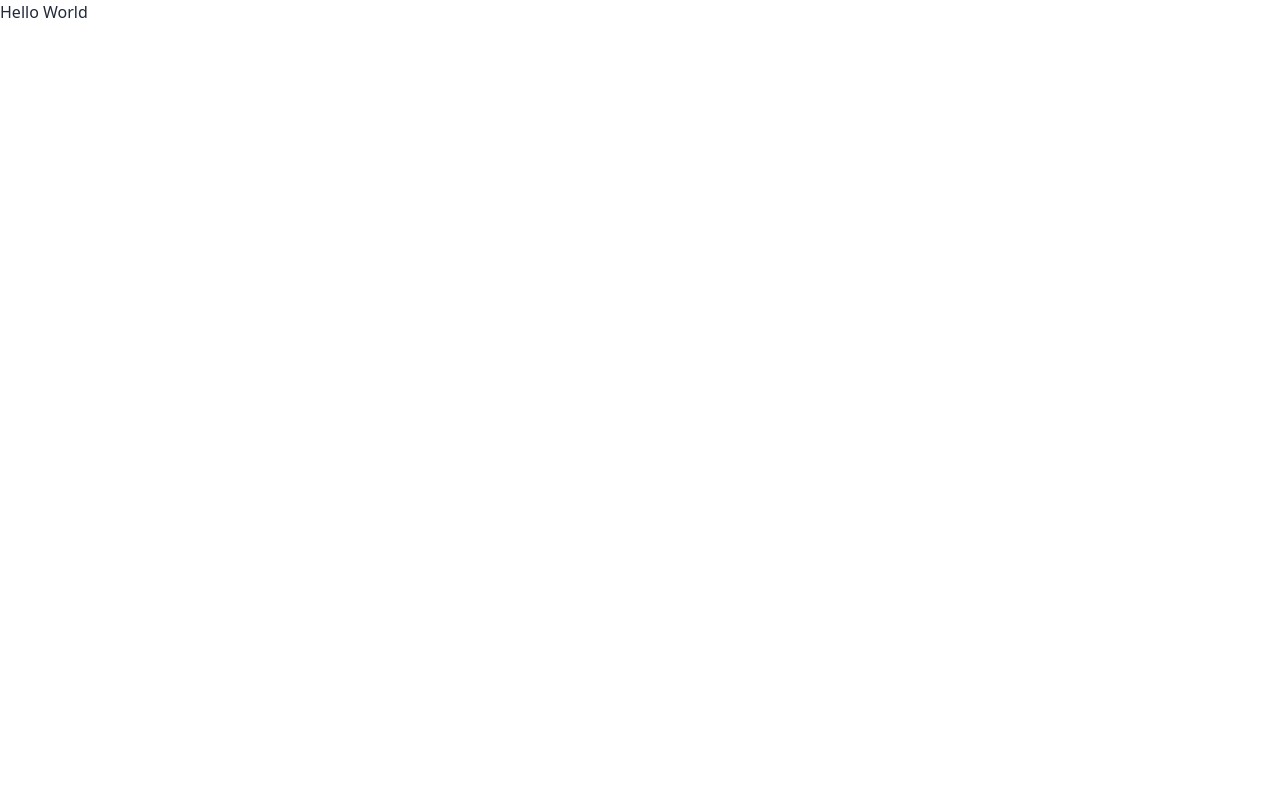
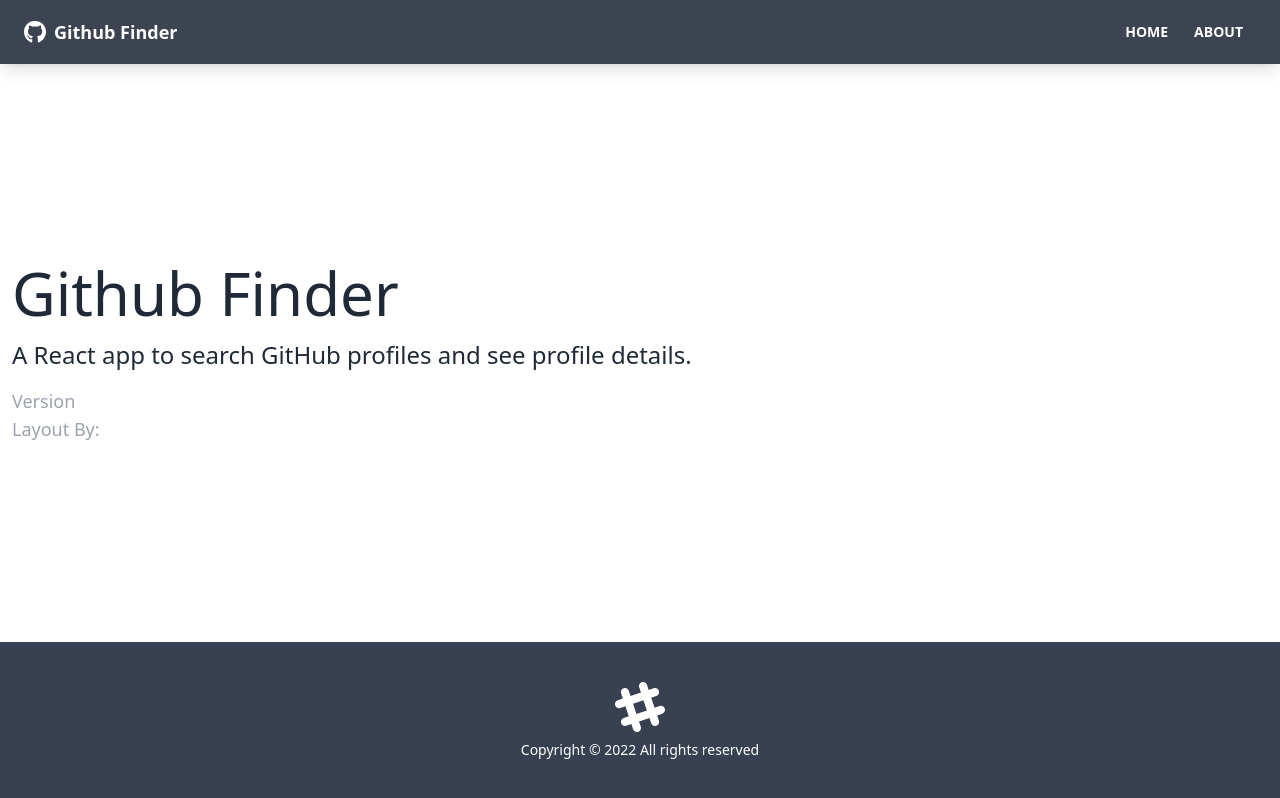
Before and after one commit to rPhase/github-finder-v2, a React (Create React App) app: page /about in a window 1280 px wide. Built offline with nearby package versions, Linux system fonts and the light colour scheme; the HTML template or start-up script is replaced by a standard one.

Commit message:
Set up basic layout and routes

```diff
--- a/package.json
+++ b/package.json
@@ -6,8 +6,11 @@
     "autoprefixer": "^10.4.8",
     "daisyui": "^2.25.0",
     "postcss": "^8.4.16",
+    "prop-types": "^15.8.1",
     "react": "^18.2.0",
     "react-dom": "^18.2.0",
+    "react-icons": "^4.4.0",
+    "react-router-dom": "^6.3.0",
     "react-scripts": "5.0.1",
     "tailwindcss": "^3.1.8"
   },
--- a/public/index.html
+++ b/public/index.html
@@ -10,34 +10,13 @@
       content="Web site created using create-react-app"
     />
     <link rel="apple-touch-icon" href="%PUBLIC_URL%/logo192.png" />
-    <!--
-      manifest.json provides metadata used when your web app is installed on a
-      user's mobile device or desktop. See https://developers.google.com/web/fundamentals/web-app-manifest/
-    -->
+
     <link rel="manifest" href="%PUBLIC_URL%/manifest.json" />
-    <!--
-      Notice the use of %PUBLIC_URL% in the tags above.
-      It will be replaced with the URL of the `public` folder during the build.
-      Only files inside the `public` folder can be referenced from the HTML.
 
-      Unlike "/favicon.ico" or "favicon.ico", "%PUBLIC_URL%/favicon.ico" will
-      work correctly both with client-side routing and a non-root public URL.
-      Learn how to configure a non-root public URL by running `npm run build`.
-    -->
-    <title>React App</title>
+    <title>Github Finder v2</title>
   </head>
   <body>
     <noscript>You need to enable JavaScript to run this app.</noscript>
     <div id="root"></div>
-    <!--
-      This HTML file is a template.
-      If you open it directly in the browser, you will see an empty page.
-
-      You can add webfonts, meta tags, or analytics to this file.
-      The build step will place the bundled scripts into the <body> tag.
-
-      To begin the development, run `npm start` or `yarn start`.
-      To create a production bundle, use `npm run build` or `yarn build`.
-    -->
   </body>
 </html>
--- a/src/App.js
+++ b/src/App.js
@@ -1,8 +1,26 @@
+import { BrowserRouter as Router, Routes, Route } from 'react-router-dom';
+import Footer from './components/layout/Footer';
+import Navbar from './components/layout/Navbar';
+import About from './pages/About';
+import Home from './pages/Home';
+import NotFound from './pages/NotFound';
+
 function App() {
   return (
-    <div>
-      <h1>Hello World</h1>
-    </div>
+    <Router>
+      <div className='flex flex-col justify-between h-screen'>
+        <Navbar />
+        <main className='container mx-auto px-3 pb-12'>
+          <Routes>
+            <Route path='/' element={<Home />} />
+            <Route path='/about' element={<About />} />
+            <Route path='/notfound' element={<NotFound />} />
+            <Route path='/*' element={<NotFound />} />
+          </Routes>
+        </main>
+        <Footer />
+      </div>
+    </Router>
   );
 }
 
--- /dev/null
+++ b/src/components/layout/Footer.jsx
@@ -0,0 +1,24 @@
+function Footer() {
+  const footerYear = new Date().getFullYear();
+
+  return (
+    <footer className='footer p-10 bg-gray-700 text-primary-content footer-center'>
+      <div>
+        <svg
+          width='50'
+          height='50'
+          viewBox='0 0 24 24'
+          xmlns='http://www.w3.org/2000/svg'
+          fillRule='evenodd'
+          clipRule='evenodd'
+          className='inline-block fill-current'
+        >
+          <path d='M22.672 15.226l-2.432.811.841 2.515c.33 1.019-.209 2.127-1.23 2.456-1.15.325-2.148-.321-2.463-1.226l-.84-2.518-5.013 1.677.84 2.517c.391 1.203-.434 2.542-1.831 2.542-.88 0-1.601-.564-1.86-1.314l-.842-2.516-2.431.809c-1.135.328-2.145-.317-2.463-1.229-.329-1.018.211-2.127 1.231-2.456l2.432-.809-1.621-4.823-2.432.808c-1.355.384-2.558-.59-2.558-1.839 0-.817.509-1.582 1.327-1.846l2.433-.809-.842-2.515c-.33-1.02.211-2.129 1.232-2.458 1.02-.329 2.13.209 2.461 1.229l.842 2.515 5.011-1.677-.839-2.517c-.403-1.238.484-2.553 1.843-2.553.819 0 1.585.509 1.85 1.326l.841 2.517 2.431-.81c1.02-.33 2.131.211 2.461 1.229.332 1.018-.21 2.126-1.23 2.456l-2.433.809 1.622 4.823 2.433-.809c1.242-.401 2.557.484 2.557 1.838 0 .819-.51 1.583-1.328 1.847m-8.992-6.428l-5.01 1.675 1.619 4.828 5.011-1.674-1.62-4.829z'></path>
+        </svg>
+        <p>Copyright &copy; {footerYear} All rights reserved</p>
+      </div>
+    </footer>
+  );
+}
+
+export default Footer;
--- /dev/null
+++ b/src/components/layout/Navbar.jsx
@@ -0,0 +1,39 @@
+import React from 'react';
+import { FaGithub } from 'react-icons/fa';
+import { Link } from 'react-router-dom';
+import PropTypes from 'prop-types';
+
+const Navbar = ({ title }) => {
+  return (
+    <nav className='navbar mb-12 shadow-lg bg-neutral text-neutral-content'>
+      <div className='container mx-auto'>
+        <div className='flex-none px-2 mx-2'>
+          <FaGithub className='inline pr-2 text-3xl' />
+          <Link to='/' className='text-lg font-bold align-middle'>
+            {title}
+          </Link>
+        </div>
+        <div className='flex-1 px-2 mx-2'>
+          <div className='flex justify-end'>
+            <Link to='/' className='btn btn-ghost btn-sm rounded-btn'>
+              Home
+            </Link>
+            <Link to='/about' className='btn btn-ghost btn-sm rounded-btn'>
+              About
+            </Link>
+          </div>
+        </div>
+      </div>
+    </nav>
+  );
+};
+
+Navbar.defaultProps = {
+  title: 'Github Finder',
+};
+
+Navbar.propTypes = {
+  title: PropTypes.string,
+};
+
+export default Navbar;
--- /dev/null
+++ b/src/pages/About.jsx
@@ -0,0 +1,21 @@
+const About = () => {
+  return (
+    <>
+      <h1 className='text-6xl mb-4'>Github Finder</h1>
+      <p className='mb-4 text-2xl font-light'>
+        A React app to search GitHub profiles and see profile details.
+      </p>
+      <p className='text-lg text-gray-400'>
+        Version <span className='text-white'>1.0.0</span>
+      </p>
+      <p className='text-lg text-gray-400'>
+        Layout By:
+        <a className='text-white' href='https://twitter.com/hassibmoddasser'>
+          Hassib Moddasser
+        </a>
+      </p>
+    </>
+  );
+};
+
+export default About;
--- /dev/null
+++ b/src/pages/Home.jsx
@@ -0,0 +1,11 @@
+import React from 'react';
+
+const Home = () => {
+  return (
+    <div>
+      <h1 className='text-6xl'>Welcome</h1>
+    </div>
+  );
+};
+
+export default Home;
--- /dev/null
+++ b/src/pages/NotFound.jsx
@@ -0,0 +1,21 @@
+import { FaHome } from 'react-icons/fa';
+import { Link } from 'react-router-dom';
+
+const NotFound = () => {
+  return (
+    <div className='hero'>
+      <div className='text-center hero-content'>
+        <div className='max-w-lg'>
+          <h1 className='text-8xl font-bold mb-8'>Oops!</h1>
+          <p className='text-5xl mb-8'>404 - Page not found!</p>
+          <Link className='btn btn-primary btn-lg' to='/'>
+            <FaHome className='mr-2' />
+            Back to Home
+          </Link>
+        </div>
+      </div>
+    </div>
+  );
+};
+
+export default NotFound;
```
Also changed, not shown: 1 other file (tests, documents, lock files or other folders).
